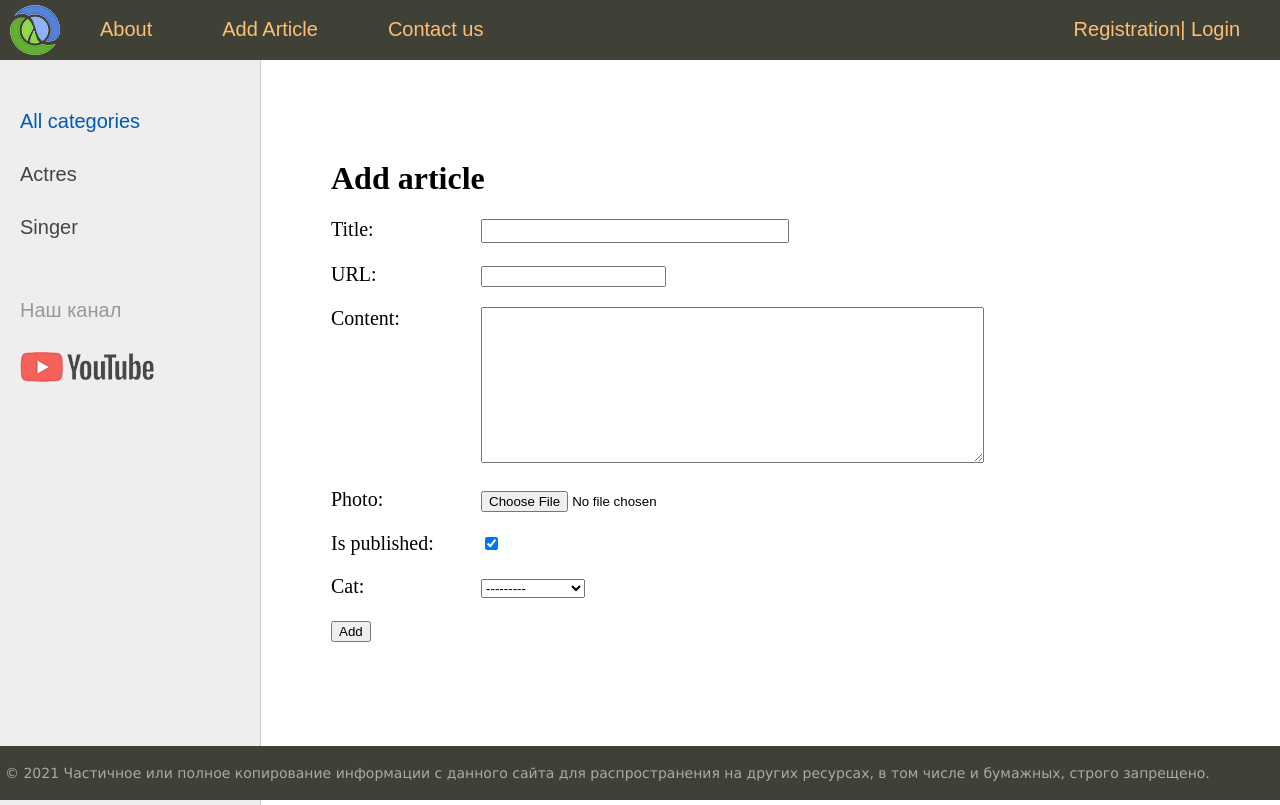
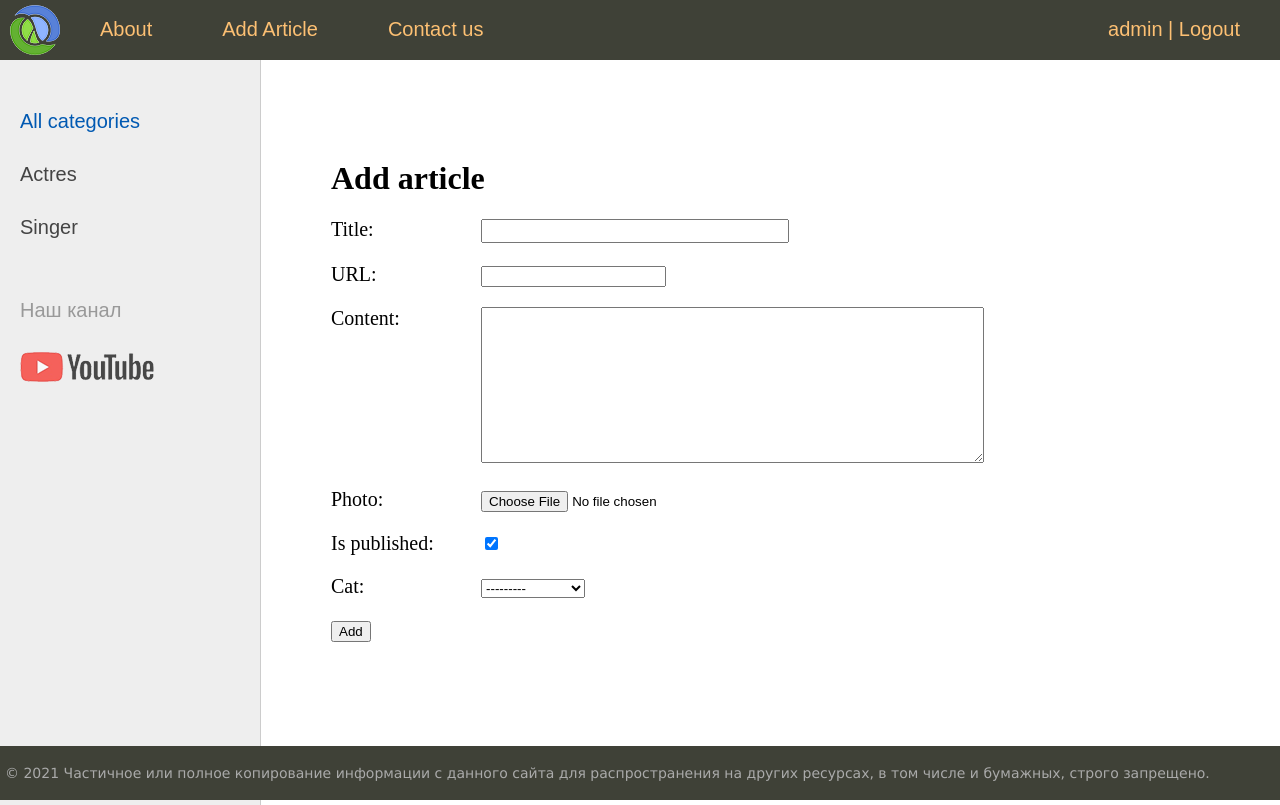
Before and after one commit to IhorMar/study_django, a Django app: page /addpage/ in a window 1280 px wide. Shown: the top 805 px of the page. Run offline with Django 4.2, Linux system fonts and the light colour scheme; a user stored in the database is signed in; data comes from the database, SQL or seed files in the repository; both versions use the stored data as it was after the commit.

Commit message:
Made some changes

```diff
--- a/coolsite/women/forms.py
+++ b/coolsite/women/forms.py
@@ -1,4 +1,4 @@
-from django.contrib.auth.forms import UserCreationForm
+from django.contrib.auth.forms import UserCreationForm, AuthenticationForm
 from django.contrib.auth.models import User
 
 from .models import *
@@ -39,4 +39,9 @@ class RegisterUserForm(UserCreationForm):
 
     class Meta:
         model = User
-        fields = ('username','email', 'password1', 'password2')
+        fields = ('username', 'email', 'password1', 'password2')
+
+
+class LoginUserForm(AuthenticationForm):
+    username = forms.CharField(label='Login', widget=forms.TextInput(attrs={'class': 'form-input'}))
+    password = forms.CharField(label='Password', widget=forms.PasswordInput(attrs={'class': 'form-input'}))
--- a/coolsite/women/templates/women/base.html
+++ b/coolsite/women/templates/women/base.html
@@ -25,7 +25,11 @@
                     <li><a href="{% url m.url_name %}">{{m.title}}</a></li>
 
                     {%endfor%}
+                    {% if request.user.is_authenticated %}
+                    <li class="last"> {{user.username}} | <a href="{%  url 'logout'%}">Logout</a></li>
+                    {% else %}
                     <li class="last"> <a href="{% url 'register' %}">Registration</a>| <a href="{% url 'login' %}">Login</a></li>
+                    {% endif %}
                 </ul>
                 <div class="clear"></div>
             </div>
--- a/coolsite/women/urls.py
+++ b/coolsite/women/urls.py
@@ -7,7 +7,8 @@ urlpatterns = [
     path('about/', about, name="about"),
     path('addpage/', AddPage.as_view(), name="add_page"),
     path('contact_us/', contact_us, name="contact_us"),
-    path('login/', login, name="login"),
+    path('login/', LoginUser.as_view(), name="login"),
+    path('logout/', logout_user, name="logout"),
     path('register/', RegisterUser.as_view(), name="register"),
     path('post/<slug:post_slug>/', ShowPost.as_view(), name="post"),
     path('category/<slug:cat_slug>/', WomenCategory.as_view(), name="category"),
--- a/coolsite/women/views.py
+++ b/coolsite/women/views.py
@@ -1,3 +1,6 @@
+from django.contrib.auth import logout, login
+from django.contrib.auth.forms import AuthenticationForm
+from django.contrib.auth.views import LoginView
 from django.http import HttpResponse, HttpResponseNotFound, Http404
 from django.shortcuts import render, redirect, get_object_or_404
 from django.urls import reverse_lazy
@@ -69,8 +72,8 @@ def contact_us(request):
     return HttpResponse("Contact us")
 
 
-def login(request):
-    return HttpResponse("Login")
+# def login(request):
+#     return HttpResponse("Login")
 
 
 def pageNotFound(request, exception):
@@ -139,3 +142,25 @@ class RegisterUser(DataMixin, CreateView):
         context = super().get_context_data(**kwargs)
         c_def = self.get_user_context(title='Registration')
         return dict(list(context.items()) + list(c_def.items()))
+
+    def form_valid(self, form):
+        user = form.save()
+        login(self.request,user)
+        return redirect('home')
+
+class LoginUser(DataMixin, LoginView):
+    form_class = LoginUserForm
+    template_name = 'women/login.html'
+
+    def get_context_data(self, *, object_list=None, **kwargs):
+        context = super().get_context_data(**kwargs)
+        c_def = self.get_user_context(title='Authentication')
+        return dict(list(context.items()) + list(c_def.items()))
+
+    def get_success_url(self):
+        return reverse_lazy('home')
+
+
+def logout_user(request):
+    logout(request)
+    return redirect('login')
```
Also changed, not shown: coolsite/db.sqlite3.
